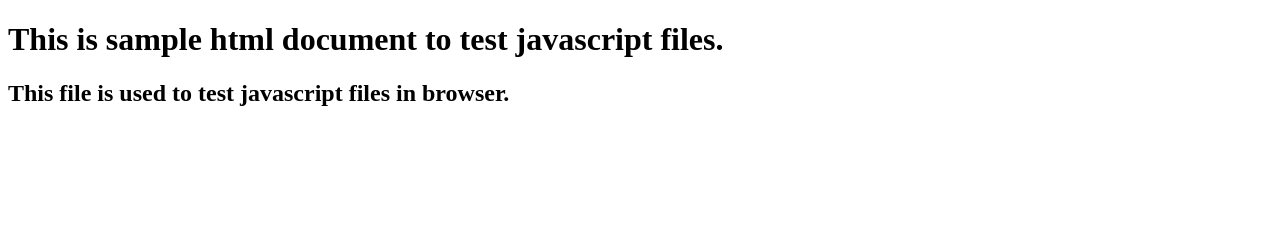
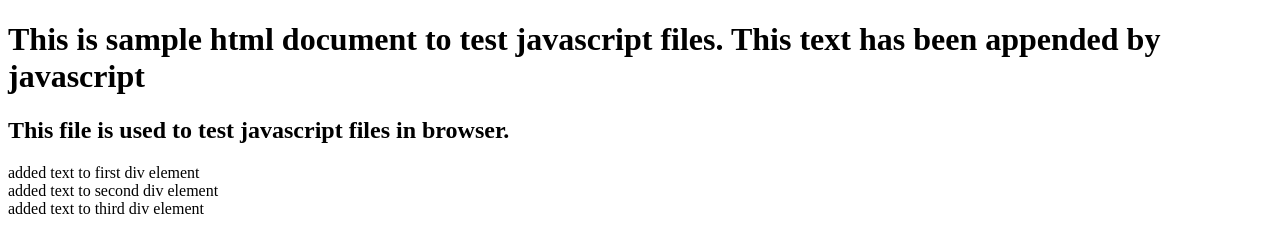
Before and after one commit to Yashwanth-AL/FrontEnd-WebDevelopment, a plain HTML site: page 1. JavaScript/index.html in a window 1280 px wide. Drawn offline with Linux system fonts and the light colour scheme.

Commit message:
updated javascript codes

```diff
--- /dev/null
+++ b/1. JavaScript/dom.js
@@ -0,0 +1,9 @@
+alert("yashwanth");
+let key = document.querySelector(".heading1").innerHTML;
+document.querySelector(".heading1").innerHTML = key +  "  This text has been appended by javascript";
+
+let divi = document.querySelectorAll(".box");
+
+divi[0].innerHTML = "added text to first div element";
+divi[1].innerHTML = "added text to second div element";
+divi[2].innerHTML = "added text to third div element";
--- a/1. JavaScript/index.html
+++ b/1. JavaScript/index.html
@@ -6,11 +6,15 @@
   <title>JavaScript Demo</title>
 </head>
 <body>
-  <h1>This is sample html document to test javascript files.</h1>
+  <h1 class="heading1">This is sample html document to test javascript files.</h1>
   <h2>This file is used to test javascript files in browser.</h2>
+  <div class="box"></div>
+  <div class="box"></div>
+  <div class="box"></div>
   <!-- <script src="./practice.js"></script> -->
-  <script src="./2. Construtors.js"></script>
-  <script src="./1. printObjects.js"></script>
+  <!-- <script src="./2. Construtors.js"></script>
+  <script src="./1. printObjects.js"></script> -->
+  <script src="./dom.js"></script>
 
 </body>
 </html>
```
